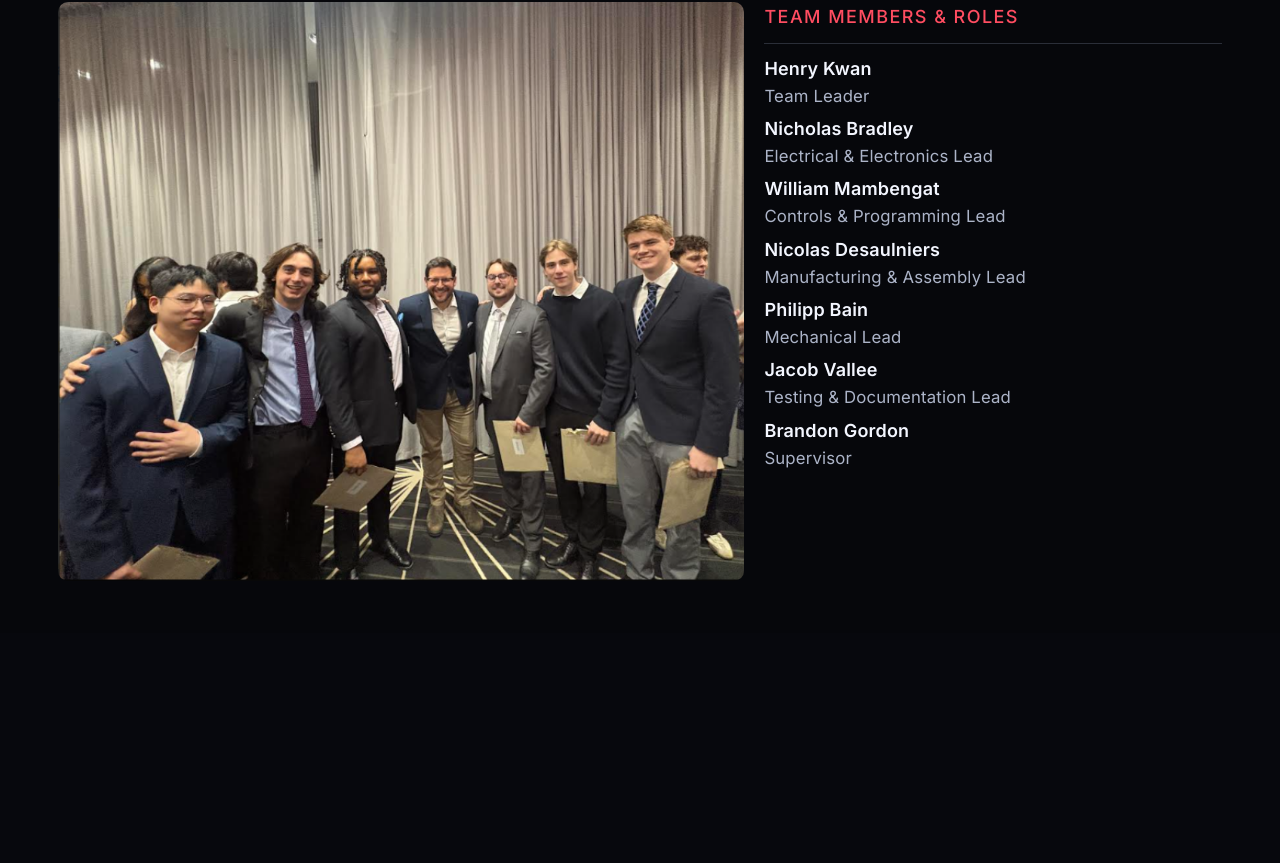
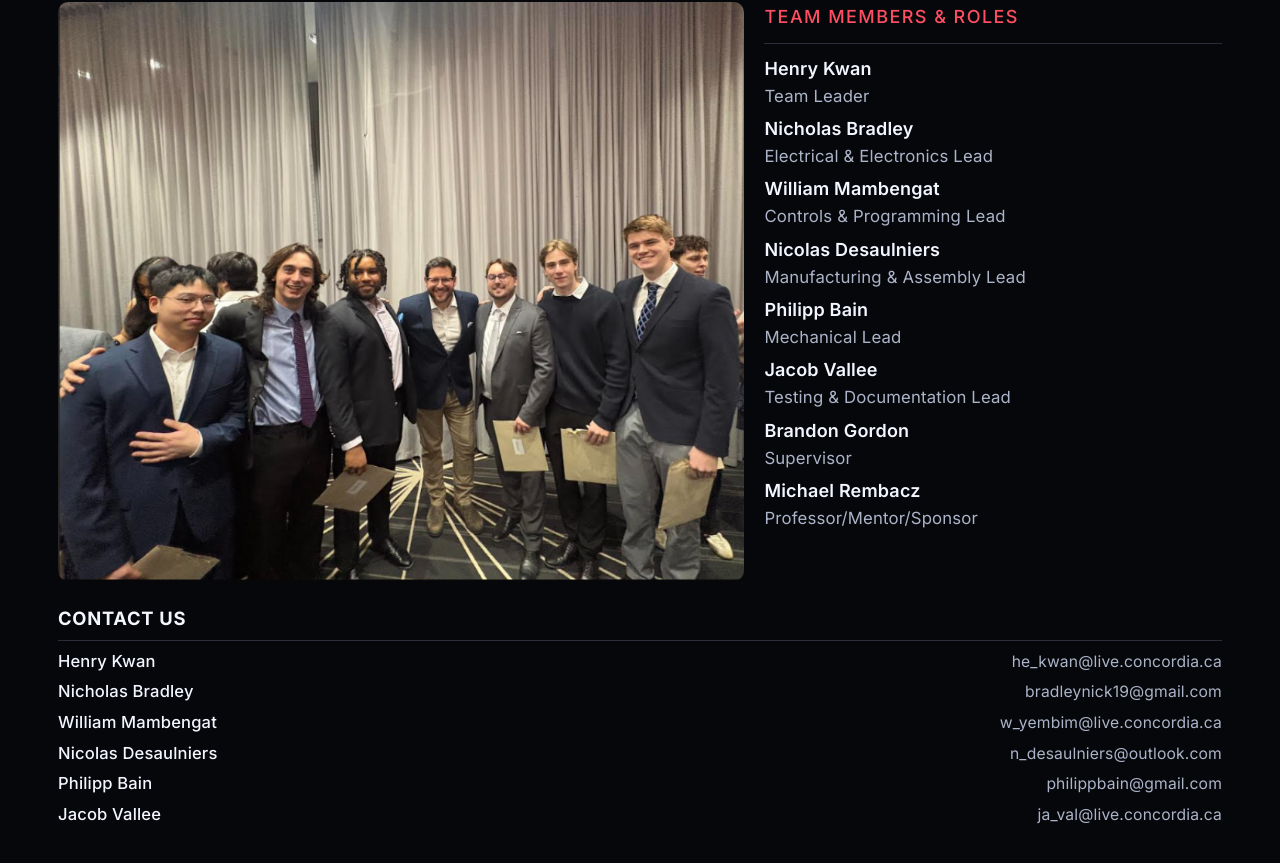
Before and after one commit to philippbain/Capstone-Robotic-Arm, a React (Vite) app: page / in a window 1280 px wide. Shown: the part 816-1679 px from the top of the page. Before the commit the page ends 1449 px from the top, so only its background shows below. Built offline with nearby package versions, Linux system fonts and the light colour scheme.

Commit message:
initial commit

```diff
--- a/src/App.css
+++ b/src/App.css
@@ -157,6 +157,55 @@
   margin-top: 36px;
 }
 
+.contact-section {
+  margin-top: 24px;
+}
+
+.contact-section h2 {
+  margin: 0;
+  color: #f5f7ff;
+  letter-spacing: 0.04em;
+  font-size: clamp(1.02rem, 1.4vw, 1.25rem);
+  text-transform: uppercase;
+}
+
+.contact-list {
+  margin: 8px 0 0;
+  padding: 8px 0 0;
+  list-style: none;
+  border-top: 1px solid #2a2e38;
+  display: grid;
+  gap: 6px;
+}
+
+.contact-list li {
+  display: flex;
+  justify-content: space-between;
+  gap: 12px;
+  align-items: baseline;
+  flex-wrap: wrap;
+}
+
+.contact-name {
+  color: #f3f6ff;
+  font-size: 0.92rem;
+  font-weight: 500;
+  letter-spacing: 0.01em;
+}
+
+.contact-email {
+  color: #acb4c8;
+  text-decoration: none;
+  font-size: 0.87rem;
+  letter-spacing: 0.01em;
+  transition: color 0.2s ease;
+}
+
+.contact-email:hover,
+.contact-email:focus-visible {
+  color: #ff6677;
+}
+
 .team-layout {
   margin-top: 14px;
   display: grid;
--- a/src/components/hero.jsx
+++ b/src/components/hero.jsx
@@ -13,6 +13,16 @@ const teamMembers = [
   { name: 'Philipp Bain', role: 'Mechanical Lead' },
   { name: 'Jacob Vallee', role: 'Testing & Documentation Lead' },
   { name: 'Brandon Gordon', role: 'Supervisor' },
+  { name: 'Michael Rembacz', role: 'Professor/Mentor/Sponsor' },
+]
+
+const contactMembers = [
+  { name: 'Henry Kwan', email: 'he_kwan@live.concordia.ca' },
+  { name: 'Nicholas Bradley', email: 'bradleynick19@gmail.com' },
+  { name: 'William Mambengat', email: 'w_yembim@live.concordia.ca' },
+  { name: 'Nicolas Desaulniers', email: 'n_desaulniers@outlook.com' },
+  { name: 'Philipp Bain', email: 'philippbain@gmail.com' },
+  { name: 'Jacob Vallee', email: 'ja_val@live.concordia.ca' },
 ]
 
 function Hero() {
@@ -175,6 +185,20 @@ function Hero() {
             </aside>
           </div>
         </section>
+
+        <section className="contact-section" aria-label="Contact details">
+          <h2>Contact Us</h2>
+          <ul className="contact-list" aria-label="Team contact emails">
+            {contactMembers.map((member) => (
+              <li key={`${member.name}-${member.email}`}>
+                <span className="contact-name">{member.name}</span>
+                <a className="contact-email" href={`mailto:${member.email}`}>
+                  {member.email}
+                </a>
+              </li>
+            ))}
+          </ul>
+        </section>
       </div>
     </main>
   )
```
